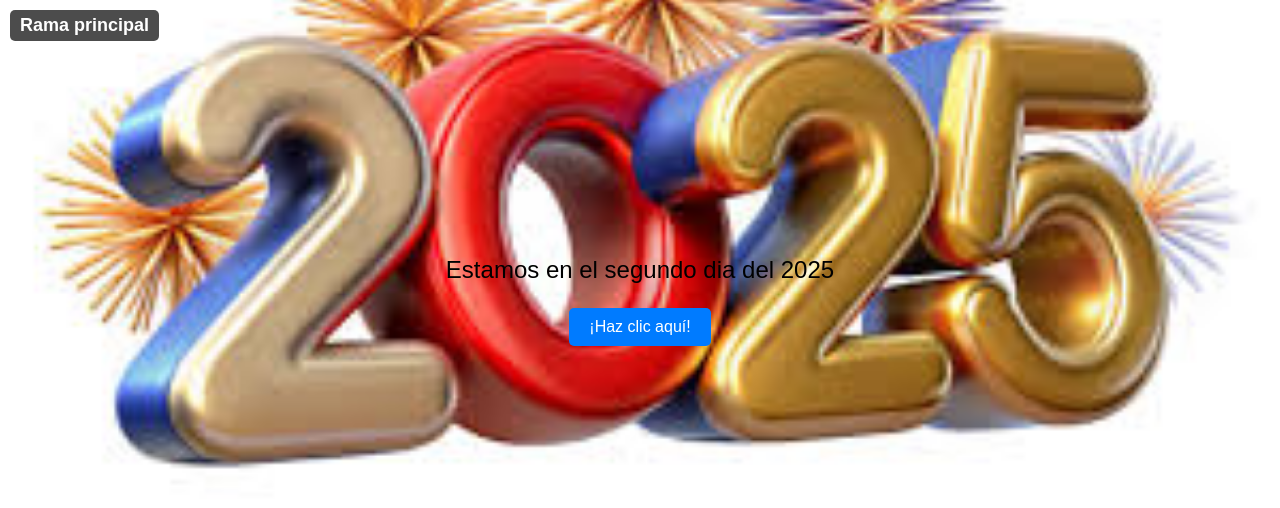
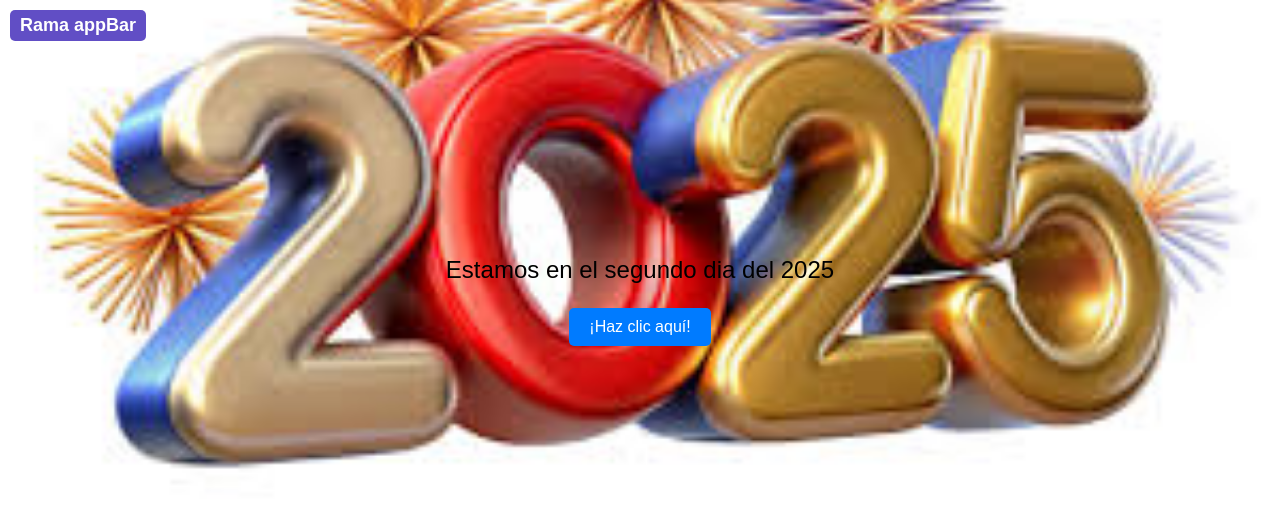
Before and after one commit to jsala382/pagina_prueba_git, an Angular app: page / in a window 1280 px wide. Shown: the top 508 px of the page. Built offline with nearby package versions, Linux system fonts and the light colour scheme.

Commit message:
Se cambio de color y de texto la ramma appBar(Version1)

```diff
--- a/src/app/app.component.css
+++ b/src/app/app.component.css
@@ -17,7 +17,7 @@ button {
     font-size: 18px;
     font-weight: bold;
     color: white;
-    background-color: rgba(0, 0, 0, 0.7); /* Fondo semitransparente */
+    background-color: rgba(30, 4, 173, 0.7); /* Fondo semitransparente */
     padding: 5px 10px;
     border-radius: 5px;
   }
--- a/src/app/app.component.html
+++ b/src/app/app.component.html
@@ -1,6 +1,6 @@
 
 <div class="header">
-  Rama principal
+  Rama appBar
 </div>
 <div style="text-align: center; margin-top: 20%;">
   <p style="color: black; font-size: 24px;">{{mensaje}}</p>
```
